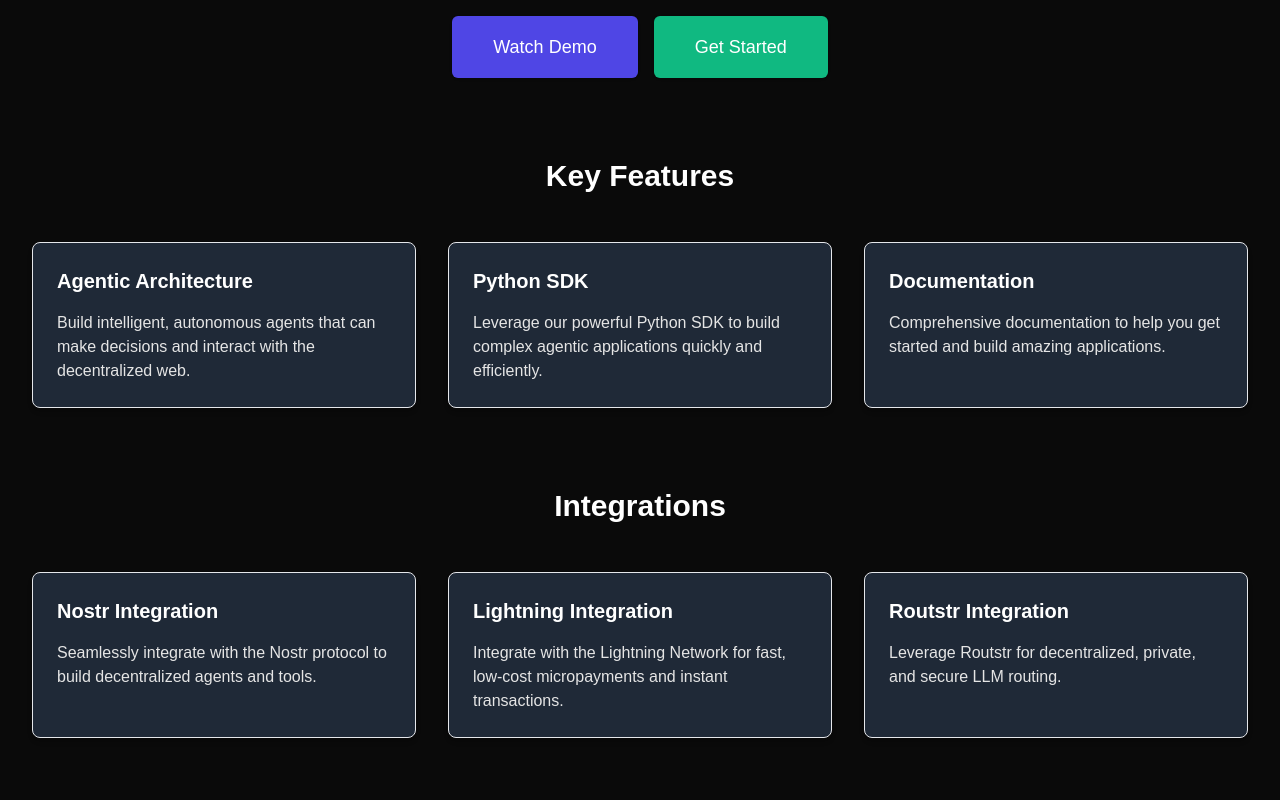
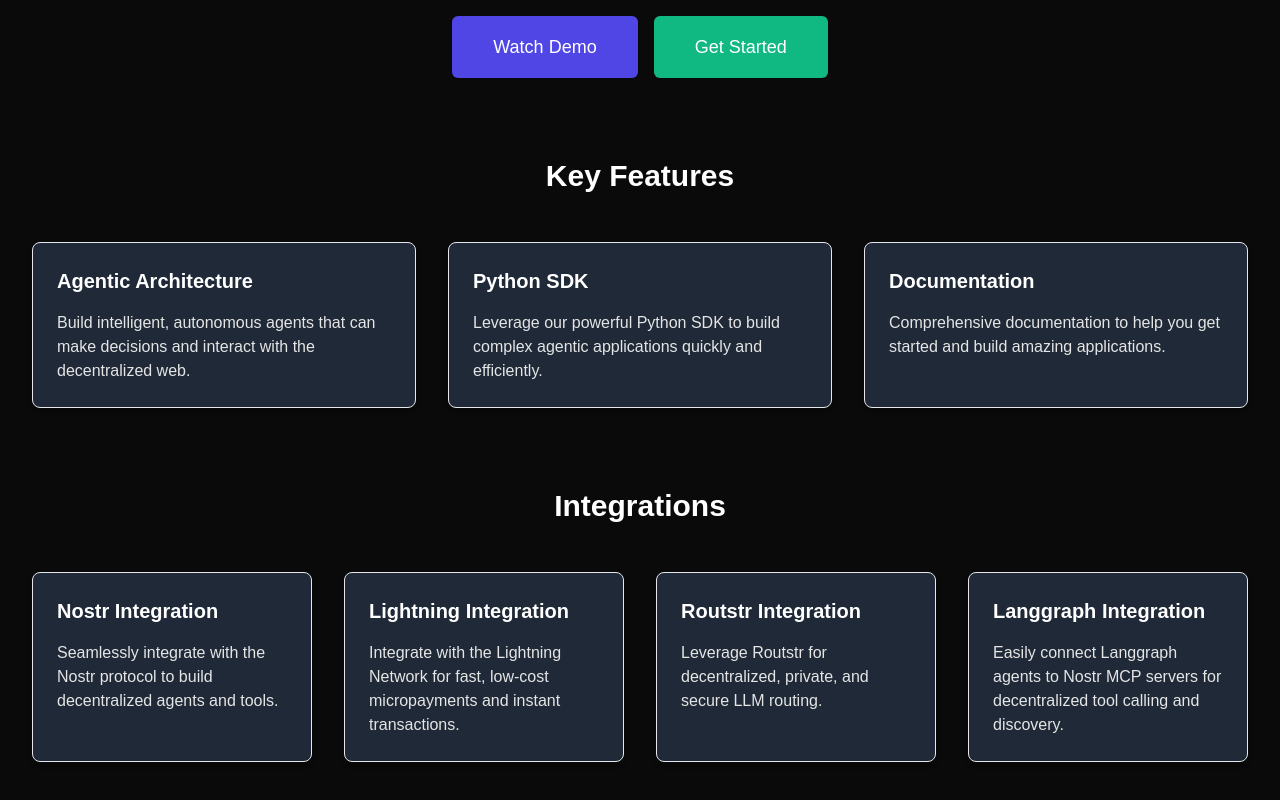
Before and after one commit to agentstr/agentstr-ui, a Next.js app: page / in a window 1280 px wide. Shown: the part 340-1140 px from the top of the page. Built offline with nearby package versions, Linux system fonts and the light colour scheme.

Commit message:
integrations

```diff
--- a/app/page.tsx
+++ b/app/page.tsx
@@ -56,7 +56,7 @@
 
         <div className="mt-20">
           <h2 className="text-3xl font-bold text-center text-foreground mb-12">Integrations</h2>
-          <div className="grid grid-cols-1 md:grid-cols-3 gap-8">
+          <div className="grid grid-cols-1 md:grid-cols-4 gap-8">
             <div className="bg-gray-800 bg-card/95 p-6 rounded-lg border border-border shadow-md hover:shadow-lg transition-all duration-300 hover:border-primary/20 hover:bg-gradient-to-br hover:from-card hover:to-primary/5">
               <h3 className="text-xl font-semibold text-foreground mb-4">Nostr Integration</h3>
               <p className="text-foreground-light">Seamlessly integrate with the Nostr protocol to build decentralized agents and tools.</p>
@@ -69,6 +69,10 @@
               <h3 className="text-xl font-semibold text-foreground mb-4">Routstr Integration</h3>
               <p className="text-foreground-light">Leverage Routstr for decentralized, private, and secure LLM routing.</p>
             </div>
+            <div className="bg-gray-800 bg-card/95 p-6 rounded-lg border border-border shadow-md hover:shadow-lg transition-all duration-300 hover:border-primary/20 hover:bg-gradient-to-br hover:from-card hover:to-primary/5">
+              <h3 className="text-xl font-semibold text-foreground mb-4">Langgraph Integration</h3>
+              <p className="text-foreground-light">Easily connect Langgraph agents to Nostr MCP servers for decentralized tool calling and discovery.</p>
+            </div>
           </div>
         </div>
       </div>
```
